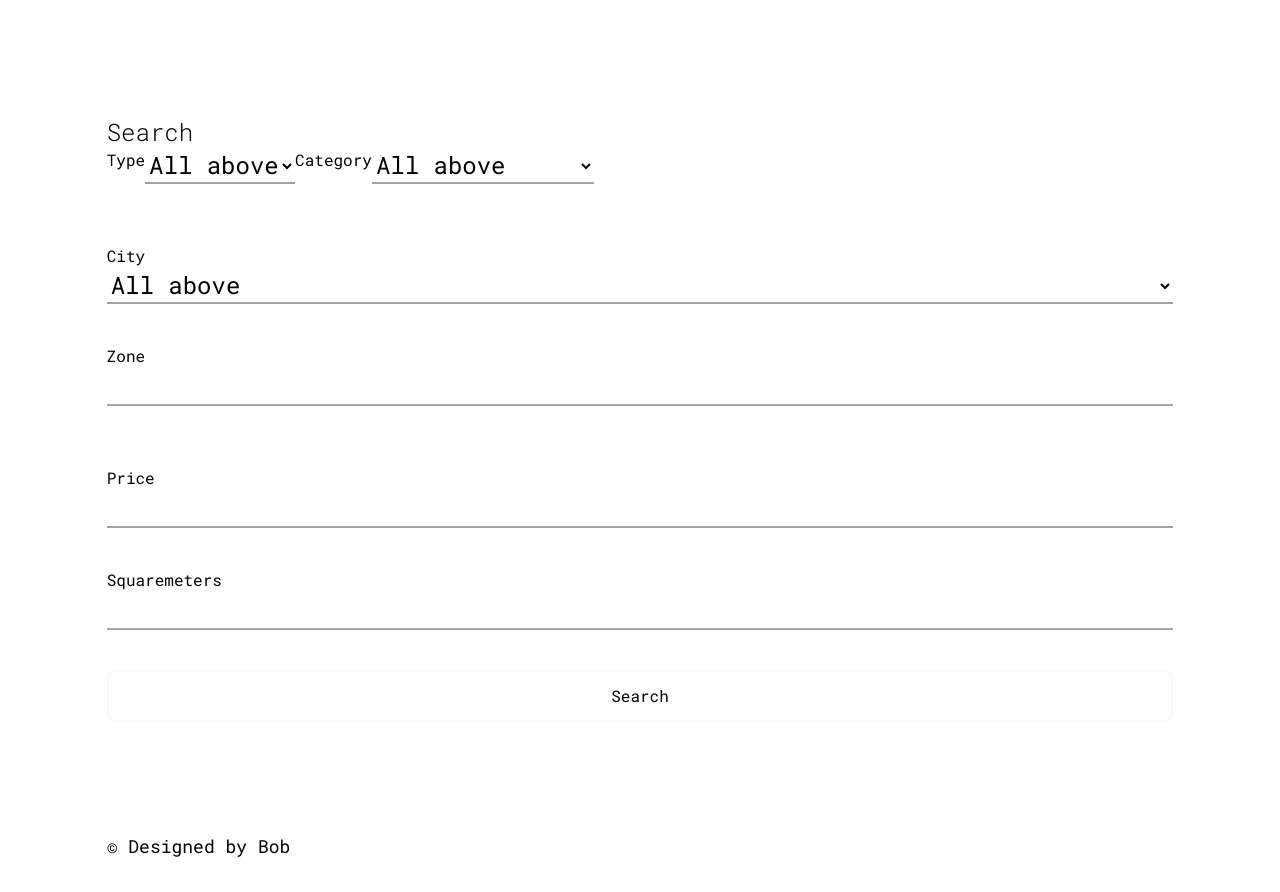
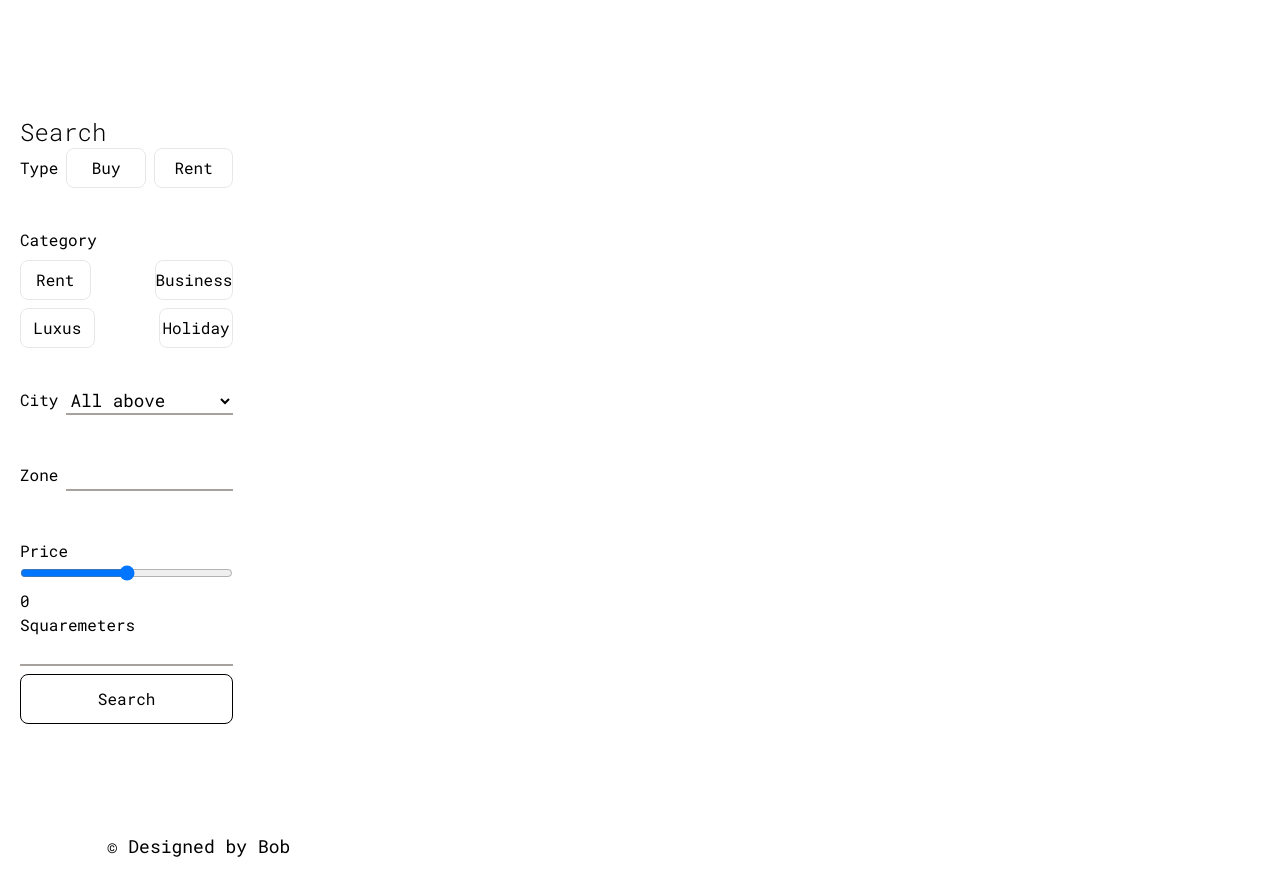
Before and after one commit to urbobb/real-estate-listings, a Next.js app: page /listings in a window 1280 px wide. Built offline with nearby package versions, Linux system fonts and the light colour scheme.

Commit message:
updated search bar

```diff
--- a/app/listings/page.tsx
+++ b/app/listings/page.tsx
@@ -1,55 +1,124 @@
-import React from "react";
+"use client";
+import React, { useState } from "react";
+import SearchListings from "../components/SearchListings";
 
 export default function Listings() {
-  const inputStyles = `w-full mb-10 min-h-max outline-0 text-[1.5em]
+  const [checkBoxState, setCheckBoxState] = useState({
+    buy: false,
+    rent: false,
+  });
+  const [priceState, setPriceState] = useState(0);
+
+  const inputStyles = `w-full mb-2 min-h-max outline-0 text-[1.1em]
   border-b-2 border-stone-400 focus:border-stone-200 transition duration-300
   bg-transparent`;
+  const checkBoxLabelStyle = `flex items-center justify-center border w-28 rounded-lg h-10 hover:cursor-pointer
+  hover:text-blue-600 hover:border-blue-600 focus:bg-blue-100 focus:text-blue-600
+  focus:border-blue-600 `;
+
+  const handleSubmit = async (e: React.FormEvent) => {
+    e.preventDefault(); // prevents reloading when the form is submitted
+    console.log("Submitted");
+  };
+
+  const handleCheckboxChange = (name: string) => {
+    setCheckBoxState((prevState: any) => ({
+      ...prevState,
+      [name]: !prevState[name],
+    }));
+  };
+
+  function handlePriceChange(e: string) {
+    setPriceState(parseInt(e));
+  }
 
   return (
-    <div className="h-screen mx-auto w-full pt-24 ">
-      <div className="md:w-5/6 w-9/12 mx-auto">
-        <div className="w-full mx-auto mt-5">
+    <div className="h-screen mx-auto w-full pt-24">
+      <div className="md:w-5/6 h-full w-9/12 mx-auto">
+        <div className="md:fixed left-0 ml-5 md:w-1/6 mx-auto mt-5 ">
           <h1 className="text-2xl font-light">Search</h1>
           {/* SEARCH */}
-          <div className="w-full">
-            <form action="" className="flex flex-col gap-5">
-              <div className="flex md:flex-row flex-col">
-                <div className="flex justify-start">
-                  <label htmlFor="">Type</label>
+          <div className="sticky">
+            <form
+              action=""
+              onSubmit={handleSubmit}
+              className="flex flex-col gap-5">
+              <div className="flex md:gap-10 flex-col">
+                <div className="flex justify-start items-center gap-2">
+                  <p>Type</p>
+                  <input
+                    type="checkbox"
+                    checked={checkBoxState.buy}
+                    className="hidden"
+                  />
+                  <label
+                    htmlFor=""
+                    onClick={(e) => handleCheckboxChange("buy")}
+                    className={`${checkBoxLabelStyle} `}>
+                    Buy
+                  </label>
+                  <input type="checkbox" className="hidden" />
+                  <label htmlFor="" className={`${checkBoxLabelStyle}`}>
+                    Rent
+                  </label>
+                </div>
+                <div className="flex flex-col md:justify-center gap-2">
+                  <p>Category</p>
+                  <div className="flex flex-col gap-2">
+                    <div className="flex justify-start gap-16">
+                      <input type="checkbox" className="hidden" />
+                      <label htmlFor="" className={`${checkBoxLabelStyle}`}>
+                        Rent
+                      </label>
+                      <input type="checkbox" className="hidden" />
+                      <label htmlFor="" className={`${checkBoxLabelStyle}`}>
+                        Business
+                      </label>
+                    </div>
+                    <div className="flex justify-start gap-16">
+                      <input type="checkbox" className="hidden" />
+                      <label htmlFor="" className={`${checkBoxLabelStyle}`}>
+                        Luxus
+                      </label>
+                      <input type="checkbox" className="hidden" />
+                      <label htmlFor="" className={`${checkBoxLabelStyle}`}>
+                        Holiday
+                      </label>
+                    </div>
+                  </div>
+                </div>
+                <div className="flex flex-row gap-2">
+                  <p>City</p>
                   <select className={`${inputStyles}`}>
-                    <option value="value">All above</option>
-                    <option value="">Buy</option>
-                    <option value="">Rent</option>
+                    <option value="All above">All above</option>
+                    <option value="New York">New York</option>
+                    <option value="Miami">Miami</option>
                   </select>
                 </div>
-                <div className="flex md:justify-center">
-                  <label htmlFor="">Category</label>
-                  <select className={`${inputStyles}`}>
-                    <option value="value">All above</option>
-                    <option value="">Display Text 2</option>
-                    <option value="">Display Text 3</option>
-                  </select>
+                <div className="flex flex-row gap-2">
+                  <p>Zone</p>
+                  <input type="text" className={`${inputStyles}`} />
+                </div>
+
+                <div className="">
+                  <label htmlFor="">Price</label>
+                  <input
+                    type="range"
+                    min="0"
+                    max="100"
+                    className="slider w-full mb-2 min-h-max"
+                    onChange={(e) => {
+                      handlePriceChange(e.target.value);
+                    }}
+                  />
+                  <p>{priceState}</p>
+                  <label htmlFor="">Squaremeters</label>
+                  <input type="text" className={`${inputStyles}`} />
                 </div>
               </div>
-              <div className="">
-                <label htmlFor="">City</label>
-                <select className={`${inputStyles}`}>
-                  <option value="value">All above</option>
-                  <option value="">New York</option>
-                  <option value="">Miami</option>
-                </select>
-                <label htmlFor="">Zone</label>
-                <input type="text" className={`${inputStyles}`} />
-              </div>
-              <div className="">
-                <label htmlFor="">Price</label>
-                <input type="text" className={`${inputStyles}`} />
-                <label htmlFor="">Squaremeters</label>
-                <input type="text" className={`${inputStyles}`} />
-              </div>
               <button
-                className="-mt-5 rounded-lg border-2 border-slate-50 px-8 py-3 transition
-              duration-500 hover:text-black hover:bg-white">
+                className="-mt-5 rounded-lg border border-black px-8 py-3 transition
+              duration-500 hover:text-white hover:scale-90 hover:bg-black">
                 Search
               </button>
             </form>
```
